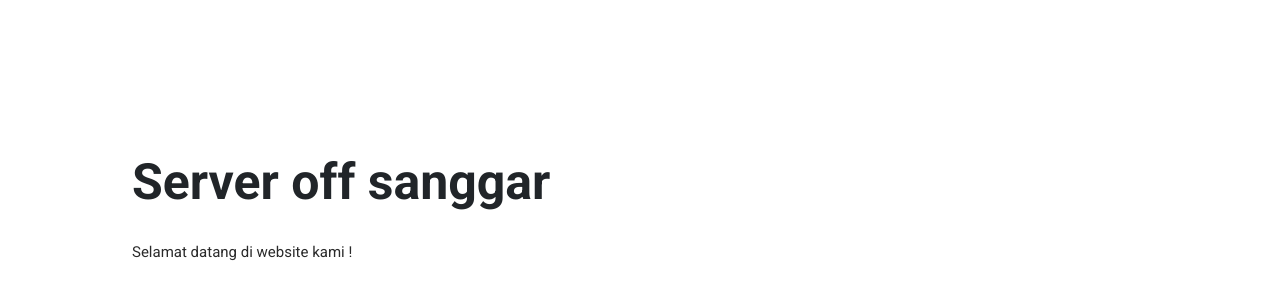
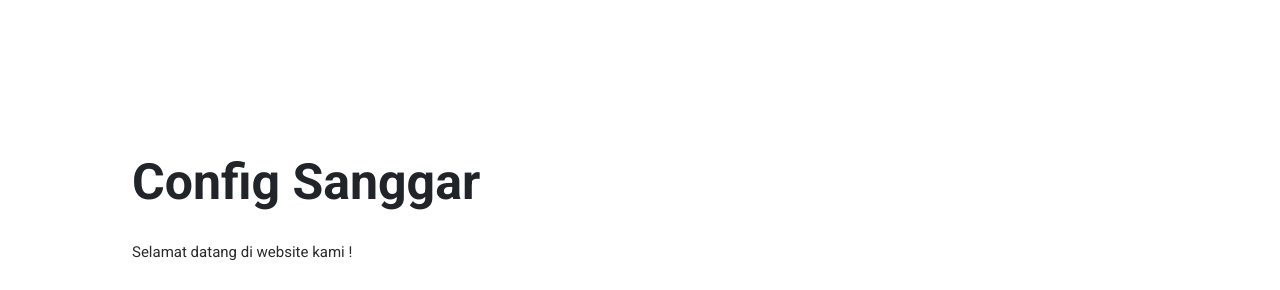
Before and after one commit to Sanggar123/xxsanggar, a plain HTML site: page index.html in a window 1280 px wide. Shown: the part 103-393 px from the top of the page. Drawn offline with Linux system fonts and the light colour scheme.

Commit message:
Update index.html

```diff
--- a/index.html
+++ b/index.html
@@ -174,7 +174,7 @@ https://templatemo.com/tm-570-chain-app-dev
               <div class="left-content show-up header-text wow fadeInLeft" data-wow-duration="1s" data-wow-delay="1s">
                 <div class="row">
                   <div class="col-lg-12">
-                    <h2>Server off sanggar</h2>
+                    <h2>Config Sanggar</h2>
                     <p>Selamat datang di website kami !</p>
                   </div>
                   <div class="col-lg-12">
```
